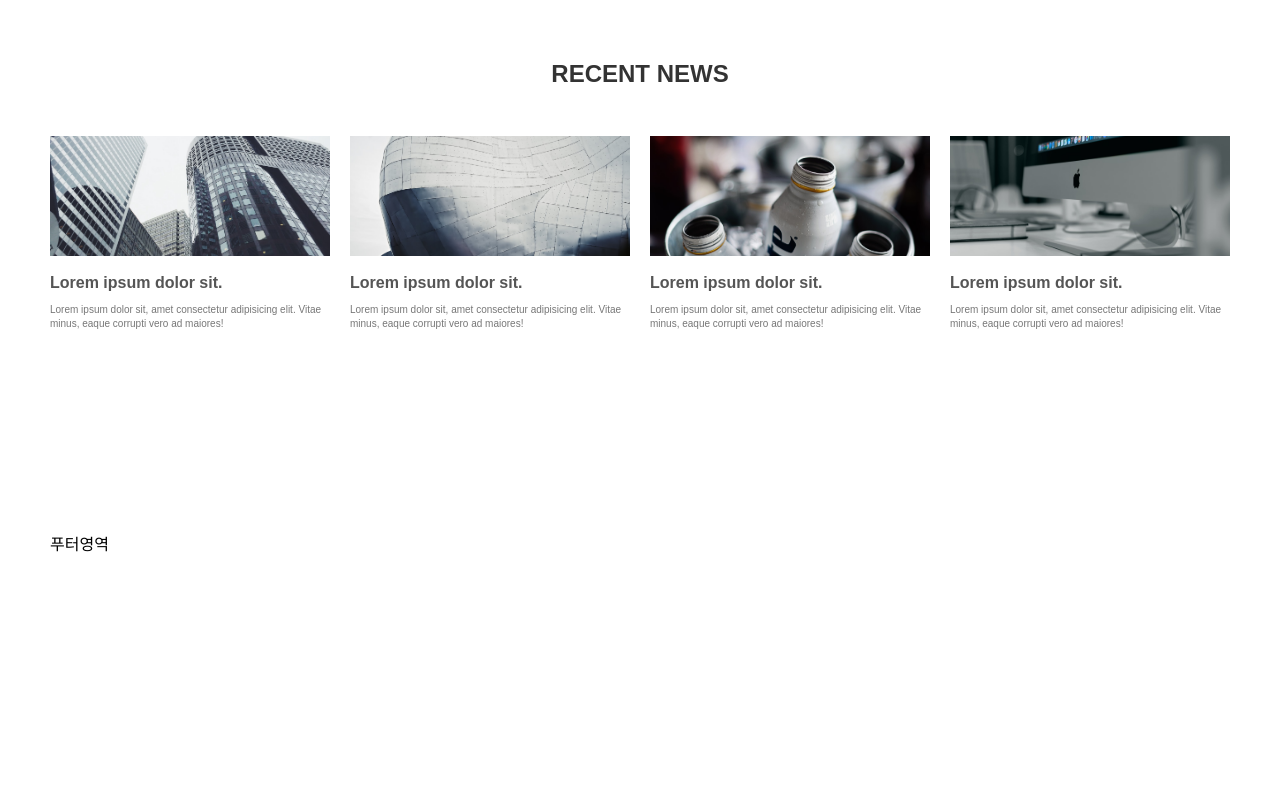
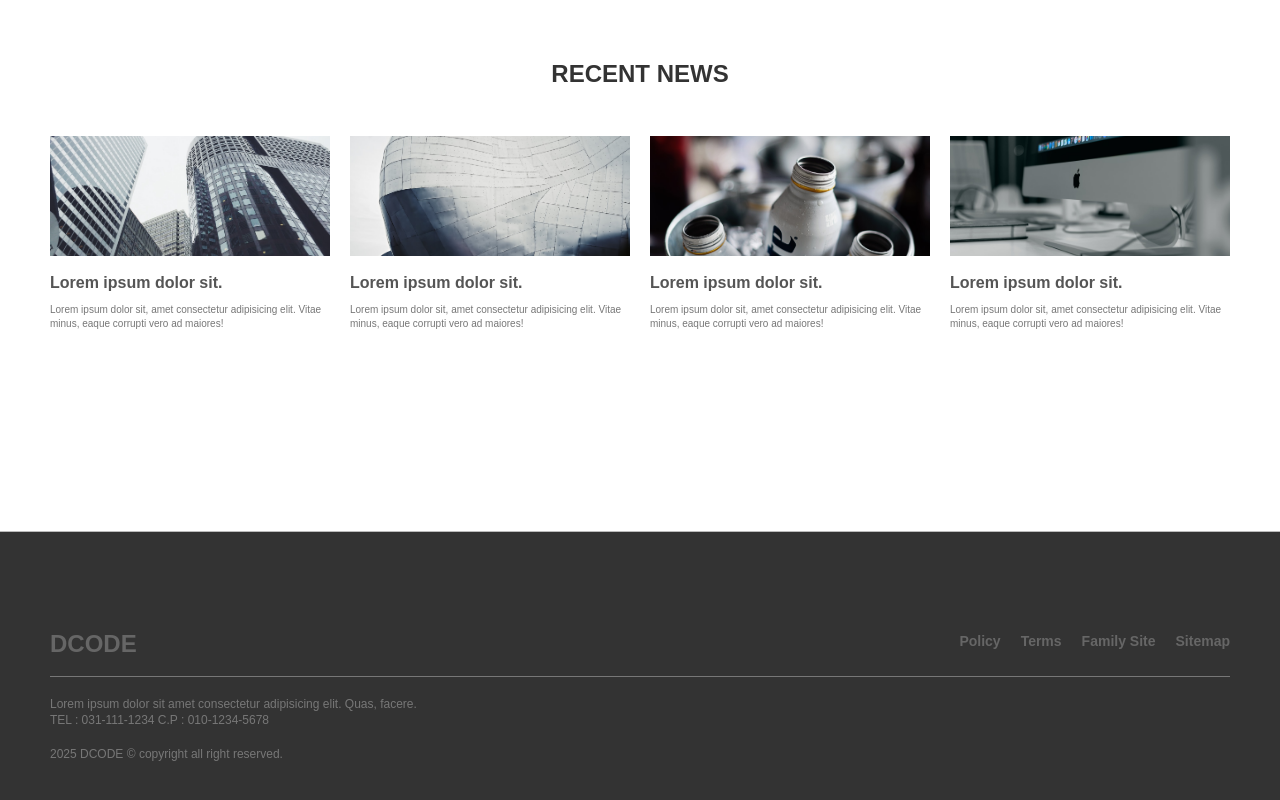
Before and after one commit to jungsaetbyeol/dcode_company, a plain HTML site: page index.html in a window 1280 px wide. Shown: the part 939-1739 px from the top of the page. Before the commit the page ends 1494 px from the top, so only its background shows below. Drawn offline with Linux system fonts and the light colour scheme.

Commit message:
완성
하단 완성!!

```diff
--- a/css/style.css
+++ b/css/style.css
@@ -168,3 +168,53 @@ section .inner h2 {
   font: 10px/1.4 "arial";
   color: #777;
 }
+/* 하단 */
+footer{
+  width: 100%;
+  background-color: #333;
+  padding: 100px 0;
+  border-top: 1px solid #bbb;
+}
+
+/* 하단 위 */
+.upper{
+  padding-bottom: 20px;
+  border-bottom: 1px solid #777;
+
+}
+.upper::after{
+  content: "";
+  display: block;
+  clear: both;
+}
+.upper h2 a{
+  float: left;
+  color: #666;
+  font: bold 24px/1 "arial";
+}
+.upper ul{
+  float: right;
+}
+.upper ul li{
+  float: left;
+  margin-left: 20px;
+}
+.upper ul li a{
+  color: #666;
+  font: bold 14px/1 "arial";
+}
+
+/* 하단 아래 */
+.lower{
+
+  padding-top: 20px;
+}
+.lower address{
+  font: 12px/1.3 "arial";
+  color: #777;
+  margin-bottom: 20px;
+}
+.lower p{
+  font: 12px/1 "arial";
+  color: #777;
+}
--- a/index.html
+++ b/index.html
@@ -45,7 +45,6 @@
         <p>Lorem ipsum dolor sit amet consectetur adipisicing elit. Qui incidunt vitae quos dolorum ut nemo, minima veniam ipsum repudiandae asperiores autem atque ex eum odio ad iusto obcaecati harum unde!</p>
         <a href="#">view detail</a>
       </div>
-
     </figure>
     <!-- 뉴스 -->
     <section>
@@ -54,28 +53,28 @@
         <div class="section-wrap">
           <article>
             <div class="pic">
-              <img src="images/news1.jpg" alt="1번째 콘텐츠 이미지">
+              <img src="images/news1.jpg" alt="1번째 콘텐츠 이미지" />
             </div>
             <h3><a href="#">Lorem ipsum dolor sit.</a></h3>
             <p>Lorem ipsum dolor sit, amet consectetur adipisicing elit. Vitae minus, eaque corrupti vero ad maiores!</p>
           </article>
           <article>
             <div class="pic">
-              <img src="images/news2.jpg" alt="2번째 콘텐츠 이미지">
+              <img src="images/news2.jpg" alt="2번째 콘텐츠 이미지" />
             </div>
             <h3><a href="#">Lorem ipsum dolor sit.</a></h3>
             <p>Lorem ipsum dolor sit, amet consectetur adipisicing elit. Vitae minus, eaque corrupti vero ad maiores!</p>
           </article>
           <article>
             <div class="pic">
-              <img src="images/news4.jpg" alt="3번째 콘텐츠 이미지">
+              <img src="images/news4.jpg" alt="3번째 콘텐츠 이미지" />
             </div>
             <h3><a href="#">Lorem ipsum dolor sit.</a></h3>
             <p>Lorem ipsum dolor sit, amet consectetur adipisicing elit. Vitae minus, eaque corrupti vero ad maiores!</p>
           </article>
           <article>
             <div class="pic">
-              <img src="images/news3.jpg" alt="4번째 콘텐츠 이미지">
+              <img src="images/news3.jpg" alt="4번째 콘텐츠 이미지" />
             </div>
             <h3><a href="#">Lorem ipsum dolor sit.</a></h3>
             <p>Lorem ipsum dolor sit, amet consectetur adipisicing elit. Vitae minus, eaque corrupti vero ad maiores!</p>
@@ -85,7 +84,26 @@
     </section>
     <!-- 하단 -->
     <footer>
-      <div class="inner">푸터영역</div>
+      <div class="inner">
+        <!-- 하단 위 -->
+        <div class="upper">
+          <h2><a href="#">DCODE</a></h2>
+          <ul>
+            <li><a href="#">Policy</a></li>
+            <li><a href="#">Terms</a></li>
+            <li><a href="#">Family Site</a></li>
+            <li><a href="#">Sitemap</a></li>
+          </ul>
+        </div>
+        <!-- 하단 아래 -->
+        <div class="lower">
+          <address>
+            Lorem ipsum dolor sit amet consectetur adipisicing elit. Quas, facere.<br />
+            TEL : 031-111-1234 C.P : 010-1234-5678
+          </address>
+          <p>2025 DCODE &copy; copyright all right reserved.</p>
+        </div>
+      </div>
     </footer>
   </body>
 </html>
```
